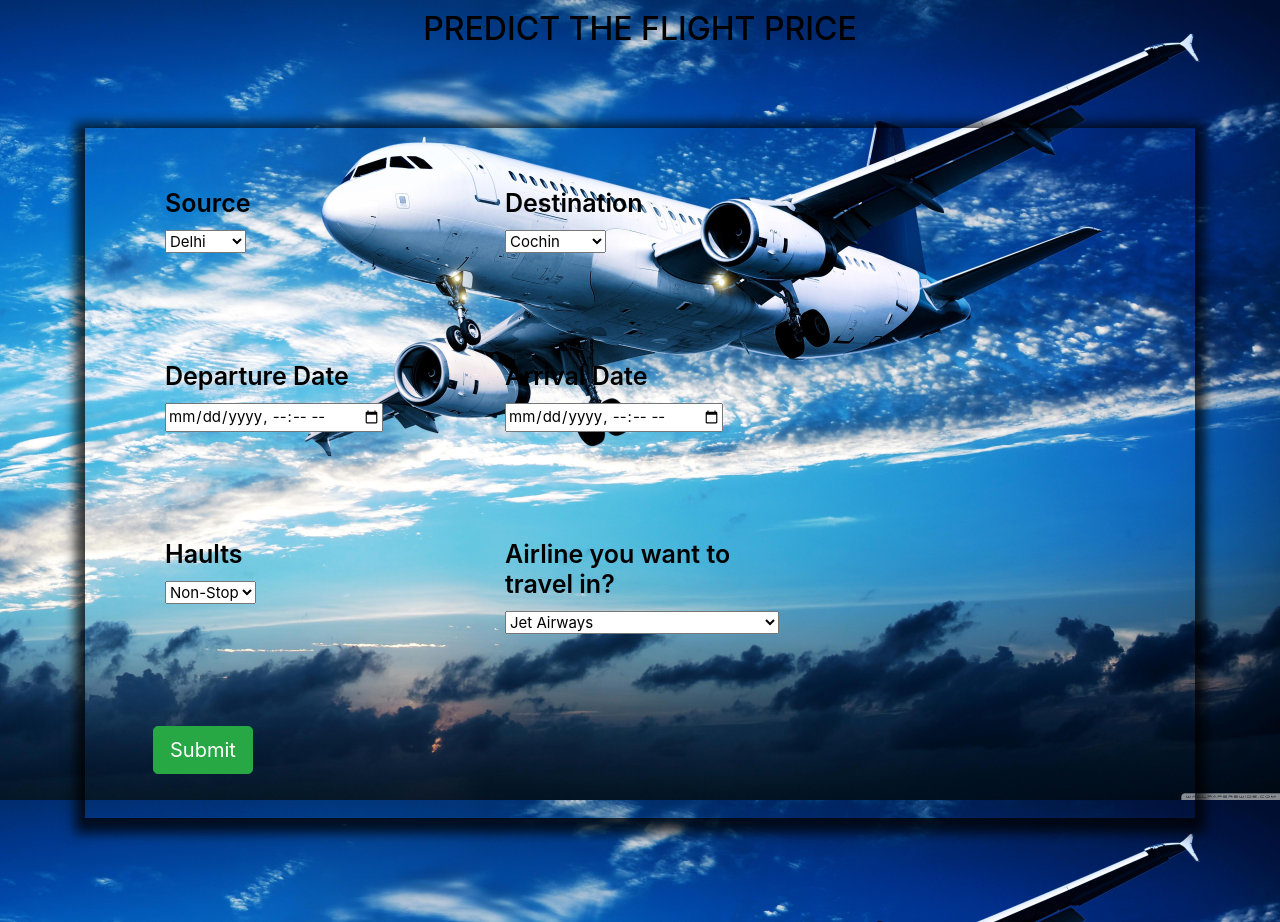
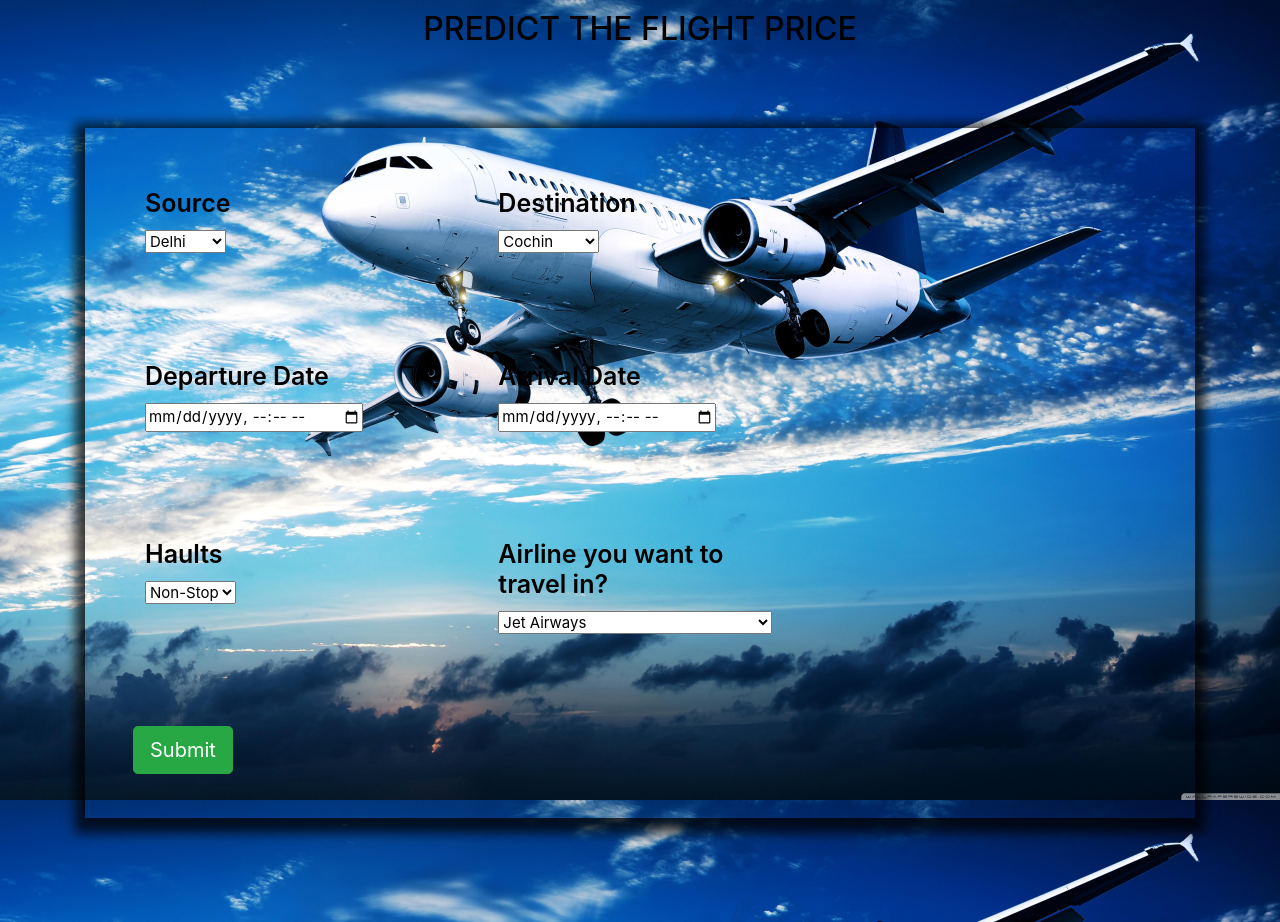
Before and after one commit to sh7rajat/flight-fares, a Flask app: page / in a window 1280 px wide. Run offline with Flask 2, Linux system fonts and the light colour scheme; parts of the project's set-up code (start-up, migrations or seed data) failed here and were passed over; some libraries are stand-ins or nearby versions.

Commit message:
Update styles.css

```diff
--- a/static/css/styles.css
+++ b/static/css/styles.css
@@ -7,7 +7,7 @@ body {
 
 .form-container{
     border: 0px solid #fff;
-    padding: 40px 60px;
+    padding: 40px 40px;
     /*padding: 10px 10px 40px 50px;*/
     margin-top: 10vh;
     font-size: 15px;
```
